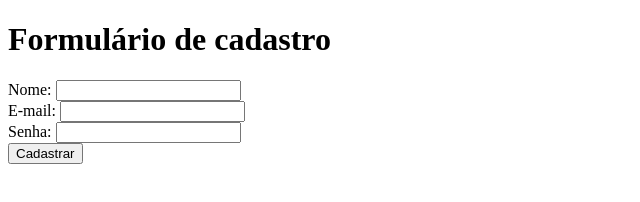
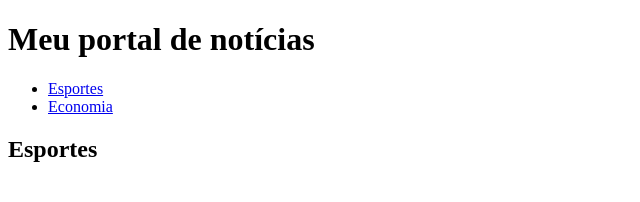
Before and after one commit to pedrospolier/exerc-cio_css, a plain HTML site: page forms.html in a window 1280 px wide. Shown: the whole page, without its empty margins (0-640 px from the left). Drawn offline with Linux system fonts and the light colour scheme.

Commit message:
primeiro commit

```diff
--- a/forms.html
+++ b/forms.html
@@ -6,20 +6,25 @@
     <title>Formularios</title>
 </head>
 <body>
-    <form>
-        <h1>
-            Formulário de cadastro
-        </h1>
-        <label for="nome">Nome:</label>
-        <input type="text" id="nome" />
-        <br>
-        <label for="E-mail">E-mail:</label>
-        <input type="text" id="E-mail" />
-        <br>
-        <label for="senha">Senha:</label>
-        <input type="Password" id="senha" />
-        <br>
-        <button>Cadastrar</button>
-    </form>
+    <header class="container">
+        <h1>Meu portal de notícias</h1>
+        <nav>
+            <ul>
+                <li>
+                    <a href="#" title="Ir para a seção de esportes">Esportes</a>
+                </li>
+                <li>
+                    <a href="#" title="Ir para a seção  de notícias">Economia</a>
+                </li>
+            </ul>
+        </nav>
+    </header>
+    <section id="sports">
+        <div class="container">
+            <h2>Esportes</h2>
+            <div class="articles">
+
+            </div>
+        </div>
+    </section>
 </body>
-</html>
```
